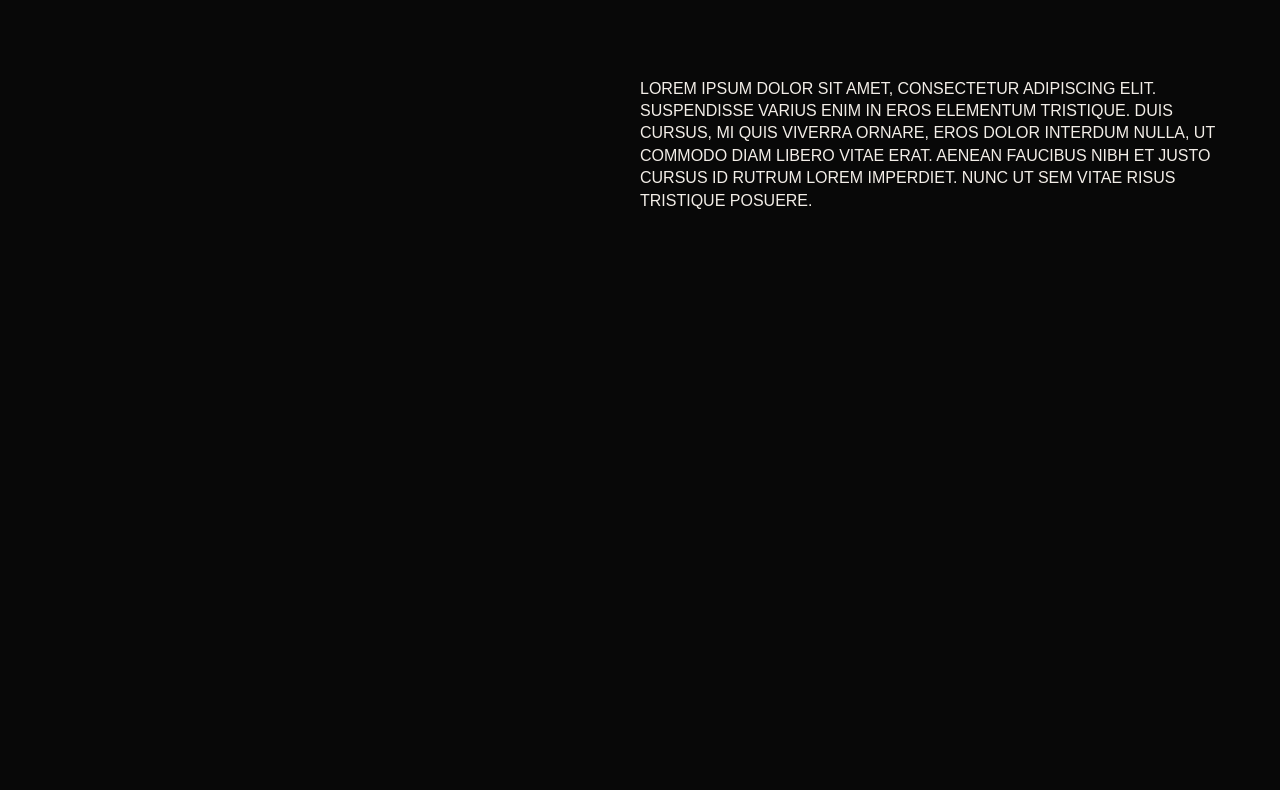
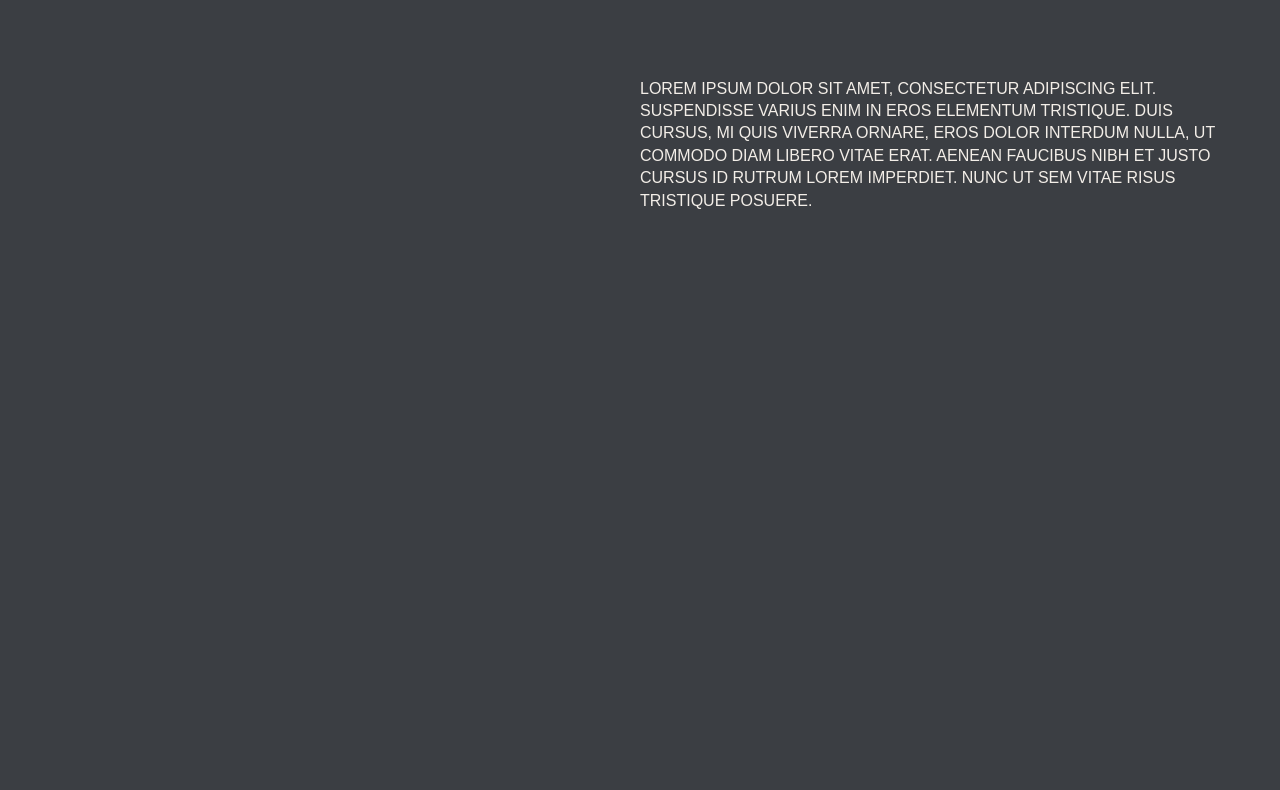
Before and after one commit to Zmaznevegor/endemtest, a plain HTML site: page stone.html in a window 1280 px wide. Shown: the part 524-1314 px from the top of the page. Drawn offline with Linux system fonts and the light colour scheme; some packages are replaced by stand-ins of ours; a script that the page names is missing; a web font is replaced by a local one.

Commit message:
Update refined1.css

```diff
--- a/refined1.css
+++ b/refined1.css
@@ -30,7 +30,7 @@ body {
   line-height: 20px;
   color: #F3EEE8;
   text-transform: uppercase;
-  background-color: #080808;
+  background-color: #3B3E43;
   font-family: Pppangramsans, sans-serif;
   font-size: 1rem;
   font-weight: 500;
```
